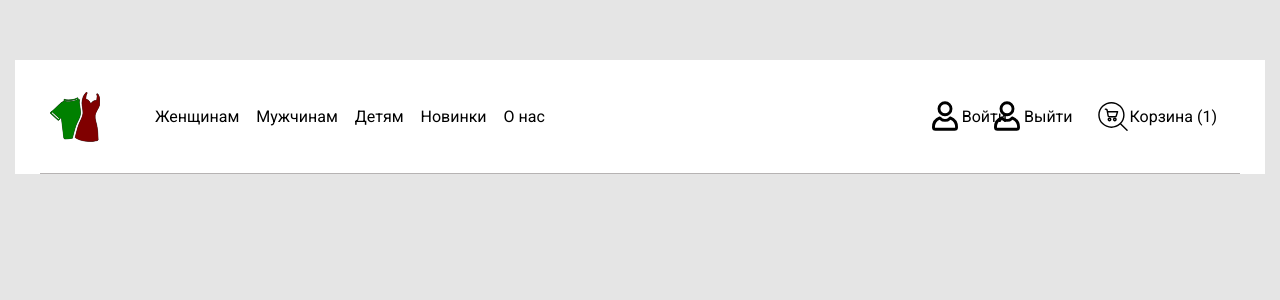
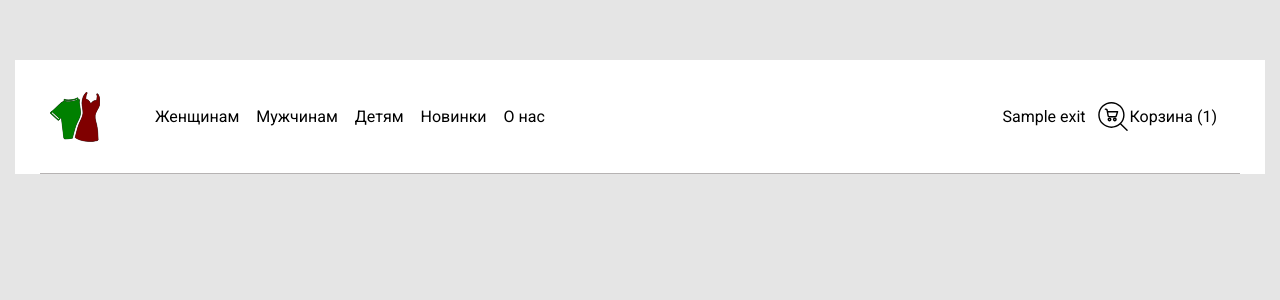
Before and after one commit to Alex48Yakunin/project2508, a PHP site: template templates/header.php in a window 1280 px wide. Shown: the top 300 px of the page. Run offline with PHP 8.4, Linux system fonts and the light colour scheme; the template is opened without the code that fills it: most values are stand-ins (such as "Sample title", 1, 10 or a date in 2020).

Commit message:
Начала чинить кнопки входа-выхода

```diff
--- a/controllers/catalog.php
+++ b/controllers/catalog.php
@@ -2,6 +2,12 @@
 
 require_once "../config.php";
 session_start();
+
+if(isset($_SESSION['user_id'])){
+    $exit = '<a href="../controllers/handler_unauth.php" class="header-nav__link header-nav__link_come">Выйти</a>';
+} else {
+    $exit = '<a href="../controllers/auth.php" class="header-nav__link header-nav__link_come">Войти</a>';
+}
 
 if( !isset($_SESSION['cart']) ) {
     $_SESSION['cart'] = array();
--- a/templates/header.php
+++ b/templates/header.php
@@ -24,8 +24,10 @@
                     <a href="" class="header-nav__link">О нас</a>
                 </div>
                 <div class="header-nav__item">
-                    <a href="../controllers/auth.php" class="header-nav__link header-nav__link_come">Войти</a>
-                    <a href="../controllers/handler_unauth.php" class="header-nav__link header-nav__link_come">Выйти</a>
+                    <!-- <a href="../controllers/auth.php" class="header-nav__link header-nav__link_come">Войти</a>
+                    <a href="../controllers/handler_unauth.php" class="header-nav__link header-nav__link_come">Выйти</a> -->
+                    <?php echo $exit ?>
+
                     <a href="../controllers/cart.php" class="header-nav__link header-nav__link_cart">
                         Корзина
                         <span class="header-nav__cart-count">(<?=$count_cart?>)</span>
```
